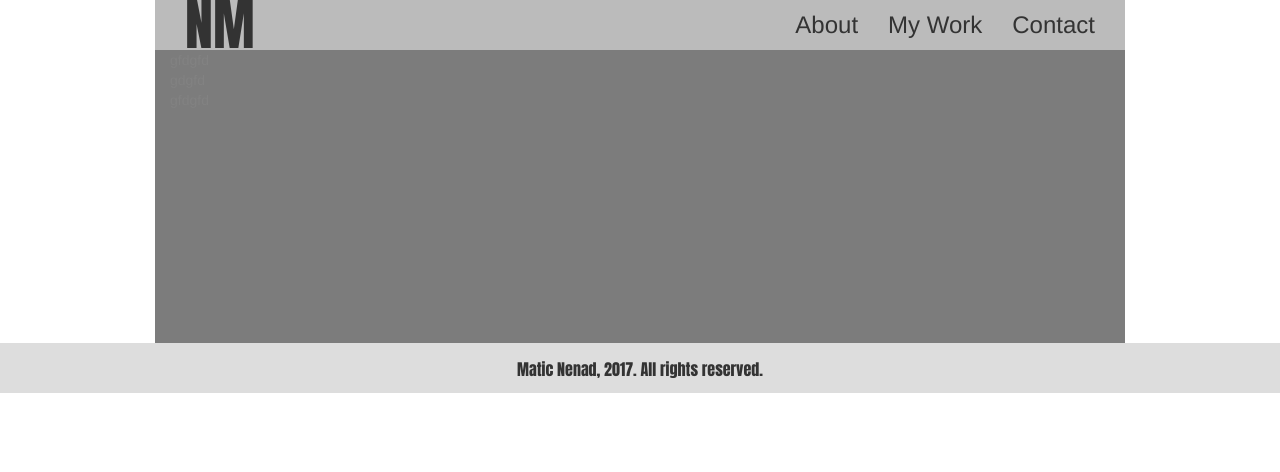
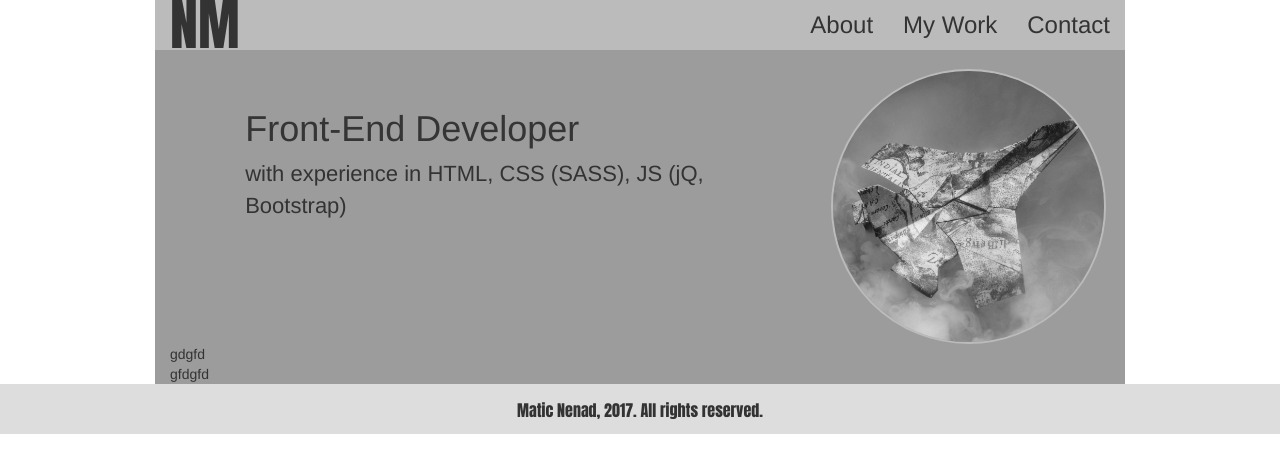
Before and after one commit to Supsup64/Portfolio, a plain HTML site: page index.html in a window 1280 px wide. Drawn offline with Linux system fonts and the light colour scheme.

Commit message:
last push

```diff
--- a/css/main.css
+++ b/css/main.css
@@ -23,12 +23,45 @@ header    {
 
 main {
 	max-width: 970px;
-	color: #828282;
-	background-color: #7C7C7C;
-	height: 293px;
+	background-color: #9C9C9C;
 }
 #intro {
+	padding-right: 2%;
+	padding-left: 8%;
+	padding-top: 2%;
+
 }
+#intro .col-lg-8 {
+}
+#intro .col-lg-8 h1 {
+	color: #353535;
+	padding-top: 20px;
+}
+#intro .col-lg-8 p {
+	font-size: 22px;
+}
+
+
+
+#intro .col-lg-4  {
+	padding-top: 0px;
+	padding-right: 0px;
+	padding-bottom: 0px;
+	padding-left: 0px;
+
+
+
+}
+
+#intro .col-lg-4 .img-responsive {
+	border-radius: 50%;
+	max-width: 275px;
+	border: 2px solid #BBBBBB;
+	float: right;
+
+
+}
+
 #myWork {
 }
 #contact {
--- a/index.html
+++ b/index.html
@@ -22,18 +22,25 @@
 		<!-- Brand and toggle get grouped for better mobile display -->
 
 		<!-- Collect the nav links, forms, and other content for toggling -->
-		<div class="collapse navbar-collapse" id="defaultNavbar1">
+
 			<p id="NM">NM</p>
 			<ul class="nav navbar-nav navbar-right">
 				<li><a href="#">About</a></li>
 				<li><a href="#">My Work</a></li>
 				<li><a href="#">Contact</a></li>
 			</ul>
-		</div>
+
 		<!-- /.navbar-collapse -->
 </header>
 <main class="container-fluid">
-	<section id="intro"> gfdgfd</section>
+	<section class="row" id="intro">
+			<div class="col-lg-8">
+				<h1>Front-End Developer</h1>
+				<p>with experience in HTML, CSS (SASS), JS (jQ, Bootstrap)</p>
+			</div>
+			<div class="col-lg-4">
+			<img src="assets/wallhaven-470236.png" class="img-responsive" alt="Profile Photo"/> </div>
+	</section>
 	<section id="myWork"> gdgfd</section>
 	<section id="contact">gfdgfd</section>
 </main>
```
Also changed, not shown: assets/wallhaven-470236.jpg (added), assets/wallhaven-470236.png (added), images/ImgResponsive_Placeholder.png (added), 1 other file.
